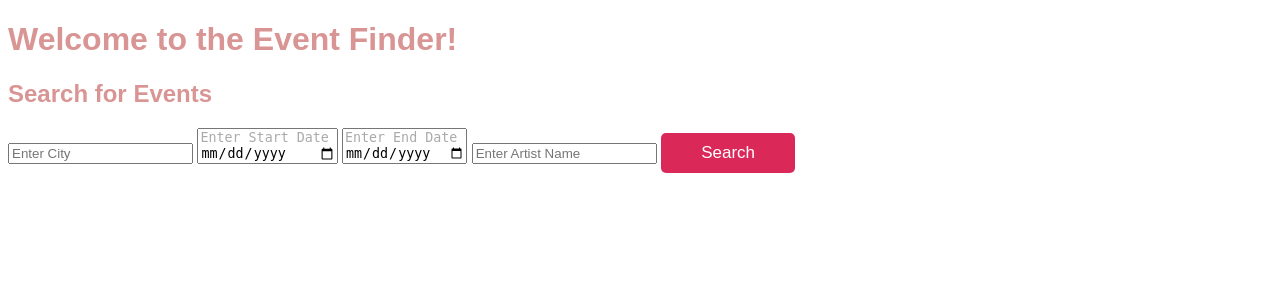
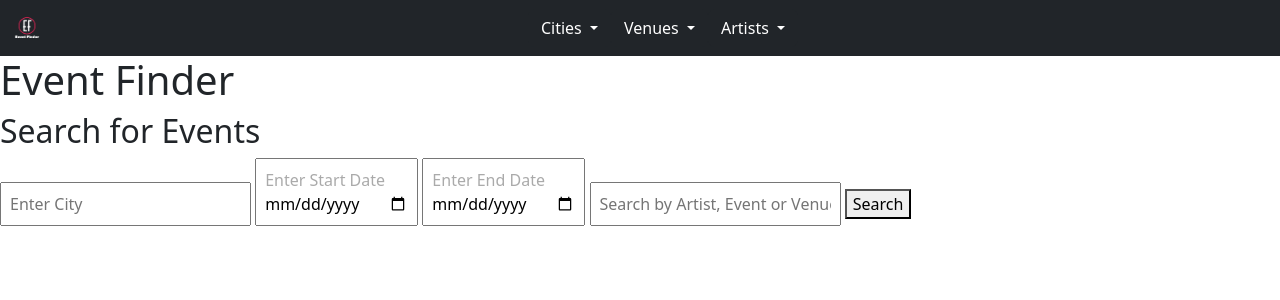
Before and after one commit to Fahad-Ali-Khan-ca/Event-Finder, a Flask app: page / in a window 1280 px wide. Shown: the top 300 px of the page. Run offline with Flask 3, Linux system fonts and the light colour scheme.

Commit message:
added navbar

```diff
--- a/app.py
+++ b/app.py
@@ -1,23 +1,89 @@
-from flask import Flask, render_template, request
+from flask import Flask, render_template, request,redirect,url_for,flash
 import requests
+import json
+import os
+from flask import jsonify
+import cProfile
 
 app = Flask(__name__)
+app.secret_key = b'_5#y2L"F4Q8z\n\xec]/'
+api_key = 'vloAti78R5VU5xlEehviuY4dgV7MWIsj'
+url = f'https://app.ticketmaster.com/discovery/v2/events.json?apikey={api_key}'
 
+
+
+
+
+# ==================== FUNCTIONS ====================
+
+# Ensure start date is before end date
+def validate_form(startdate, enddate):
+    if startdate and enddate:
+        print(startdate)
+        if startdate > enddate:
+            return False
+        else:
+            return True
+    else:
+        return True
+
+# Process raw event data
+def process_event_data(raw_event_data):
+    events = raw_event_data.get('_embedded', {}).get('events', [])
+    processed_events = []
+    for event in events:
+        processed_event = {}
+        processed_event['name'] = event.get('name', '#')
+        processed_event['url'] = event.get('url')
+        processed_event['start_date'] = event.get('dates', {}).get('start', {}).get('localDate', '')
+        processed_event['start_time'] = event.get('dates', {}).get('start', {}).get('localTime', '')
+        processed_event['venue'] = event.get('_embedded', {}).get('venues', [{}])[0].get('name', '')
+        processed_event['city'] = event.get('_embedded', {}).get('venues', [{}])[0].get('city', {}).get('name', '')
+        processed_event['state'] = event.get('_embedded', {}).get('venues', [{}])[0].get('state', {}).get('name', '')
+        processed_event['postal_code'] = event.get('_embedded', {}).get('venues', [{}])[0].get('postalCode', '')
+        processed_event['country'] = event.get('_embedded', {}).get('venues', [{}])[0].get('country', {}).get('name', '')
+        processed_event['timezone'] = event.get('_embedded', {}).get('venues', [{}])[0].get('timezone', '')
+        processed_event['keyword'] = event.get('_embedded', {}).get('attractions', [{}])[0].get('name', '')
+        processed_event['image'] = event.get('images', [{}])[0].get('url', '')
+        if processed_event['url'] != None:
+            processed_events.append(processed_event)
+    return processed_events
+
+#parser function for names  from json files
+def parse_data_json(file):
+    file_path = os.path.join(app.static_folder, 'data', file)
+    with open(file_path) as file:
+        data = json.load(file)
+        list = []
+        for name  in data:
+            list.append(name['name'])
+    return list
+
+#function for request to ticketmaster api
+def request_api(url):
+    response = requests.get(url)
+    if response.status_code == 200:
+        return process_event_data(response.json())
+    else:
+        print(f"API request failed with status code {response.status_code}: {response.text}")
+        return None
+
+#========================================Global Data===============================================================
+cities = []
+venues = []
+artists = []
+cities = parse_data_json('cities.json')
+venues = parse_data_json('venues.json')
+artists = parse_data_json('artists.json')
+
+
+
+# ==================== ROUTES ====================
+
+# return home page with city list and venue list and artist list
 @app.route('/')
 def index():
-    return render_template('index.html')
-
-
-# validate the form and return the results
-def validate_form(startdate, enddate):
-    #check if the user entered a start date and end date
-    if startdate and enddate:
-        #check if the end date is after the start date
-        print(startdate)
-        if startdate > enddate:
-            return render_template('index.html', error='End date should be after start date')
-        else:
-            return True
+    return render_template('index.html', cities=cities, venues=venues, artists=artists)
 
 
 @app.route('/search', methods=['POST','GET'])
@@ -26,26 +92,50 @@ def search():
         city = request.form['city']
         StartDateTime	 =  request.form['startdate']
         EndDateTime = request.form['enddate']
-        Artist = request.form['artist']
-        api_key = 'vloAti78R5VU5xlEehviuY4dgV7MWIsj'  # Replace with your actual API key
-        url = f'https://app.ticketmaster.com/discovery/v2/events.json?apikey={api_key}&city={city}'
+        Keyword = request.form['keyword']
+        api_key = 'vloAti78R5VU5xlEehviuY4dgV7MWIsj'
+        url = f'https://app.ticketmaster.com/discovery/v2/events.json?apikey={api_key}'
+        if city:
+            url += f'&city={city}'
         if StartDateTime:
-            StartDateTime += 'T00:00:00Z'
-            url += f'&startDateTime={StartDateTime}'
+            url += f'&startDateTime={StartDateTime}T00:00:00Z'
         if EndDateTime:
-            EndDateTime += 'T23:59:59Z'
-            url += f'&endDateTime={EndDateTime}'
-        validate_form(StartDateTime, EndDateTime)
-        if Artist:
-            url += f'&keyword={Artist}'
+            url += f'&endDateTime={EndDateTime}T23:59:59Z'
+        if Keyword:
+            url += f'&keyword={Keyword}'
 
-        response = requests.get(url)
-        if response.status_code == 200:
-            print(response.json())
-            events = response.json().get('_embedded', {}).get('events', [])
-            return render_template('results.html', events=events)
+        # Validate form
+        if not validate_form(StartDateTime, EndDateTime):
+            flash("Error: Start date must be before end date.")
+            return redirect(url_for('index'))
+
+        # Request API
+        events = request_api(url)
+        if events:
+            return render_template('results.html', events=events, cities=cities, venues=venues, artists=artists)
         else:
-            return 'Error: Unable to fetch events', 500
+            flash("Error: something went wrong.", "error")
+            return redirect(url_for('index'))
+
+
+@app.route('/Nav/<name>/<id>', methods=['POST','GET'])
+def Nav_city(name, id):
+        url = f'https://app.ticketmaster.com/discovery/v2/events.json?apikey={api_key}'
+        if id != 'city':
+            url += f'&keyword={name}'
+        else:
+            url += f'&city={name}'
+        events = request_api(url)
+        if events:
+            return render_template('results.html', events=events,cities=cities, venues=venues, artists=artists)
+        else:
+            flash("Couldn't get data")  # Flashing an error message
+            return redirect(url_for('index'))
+
 
 if __name__ == '__main__':
+    profiler = cProfile.Profile()
+    profiler.enable()
     app.run(debug=True)
+    profiler.disable()
+    profiler.print_stats(sort='cumulative')
--- a/static/css/main.css
+++ b/static/css/main.css
@@ -7,21 +7,3 @@ input[type="date"]:before {
   input[type="date"]:valid:before {
     content: "";
   }
-
-body {
-    font-family:Arial;
-    color:#d99494;
- }
-
- button{
-	background: none;
-	outline : none;
-	background: #da2859;
-	padding: 10px 40px;
-	font-size: 17px;
-	color: white;
-	border: none;
-	border-radius: 5px;
-	cursor: pointer;
-	margin-bottom: 30px;
-}
--- a/templates/base.html
+++ b/templates/base.html
@@ -1,15 +1,36 @@
-<!DOCTYPE html>
+<!doctype html>
 <html lang="en">
-<head>
-    <meta charset="UTF-8">
-    <meta name="viewport" content="width=device-width, initial-scale=1.0">
+  <head>
+    <meta charset="utf-8">
+    <meta name="viewport" content="width=device-width, initial-scale=1">
+    <title>Event Finder</title>
+    <link href="https://cdn.jsdelivr.net/npm/bootstrap@5.3.2/dist/css/bootstrap.min.css" rel="stylesheet" integrity="sha384-T3c6CoIi6uLrA9TneNEoa7RxnatzjcDSCmG1MXxSR1GAsXEV/Dwwykc2MPK8M2HN" crossorigin="anonymous">
     <link rel="stylesheet" href="{{ url_for('static', filename='css/main.css') }}">
     {% block head %}
     {% endblock %}
-</head>
-<body>
-    {% block body %}
-    {% endblock %}
+  </head>
 
-</body>
+
+  <body>
+    <script src="https://cdn.jsdelivr.net/npm/bootstrap@5.3.2/dist/js/bootstrap.bundle.min.js" integrity="sha384-C6RzsynM9kWDrMNeT87bh95OGNyZPhcTNXj1NW7RuBCsyN/o0jlpcV8Qyq46cDfL" crossorigin="anonymous"></script>
+        <header>
+            {%include 'navbar.html'%}
+            <h1>Event Finder</h1>
+        </header>
+        <script>
+            function redirectTo(name, id) {
+                if(name) {
+                    window.location.href = `/Nav/${name}/${id}`;
+                }
+            }
+        </script>
+        {% for message in get_flashed_messages()%}
+        <div class="alert alert-warning alert-dismissible fade show" role="alert">
+            <strong>{{message}}</strong> You should check in on some of those fields below.
+            <button type="button" class="btn-close" data-bs-dismiss="alert" aria-label="Close"></button>
+          </div>
+        {% endfor %}
+        {% block body %}
+        {% endblock %}
+  </body>
 </html>
--- a/templates/index.html
+++ b/templates/index.html
@@ -4,22 +4,18 @@
 {% endblock %}
 
 {% block body %}
-<h1>Welcome to the Event Finder!</h1>
 <header>
     <h2>Search for Events</h2>
-    {% if error %}
-    <p class="error"><strong>Error:</strong> {{error}}</p>
-    {% endif %}
 </header>
+
 <main>
     <form action="/search" method="POST">
-        <input type="text" id="city" name="city" placeholder="Enter City">
-        <input type="date" placeholder="Enter Start Date" id="startdate" name="startdate">
-        <input type="date" placeholder="Enter End Date" id="enddate" name="enddate">
-        <input type="text" placeholder="Enter Artist Name" id="artist" name="artist">
+        <input class = "p-2 flex-fill" type="text" id="city" name="city" placeholder="Enter City">
+        <input class = "p-2 flex-fill" type="date" placeholder="Enter Start Date" id="startdate" name="startdate">
+        <input class = "p-2 flex-fill" type="date" placeholder="Enter End Date" id="enddate" name="enddate">
+        <input class = "p-2 flex-fill" git type="text" placeholder="Search by Artist, Event or Venue" id="keyword" name="keyword">
         <button>Search</button>
 
     </form>
-
 </main>
 {% endblock %}
--- /dev/null
+++ b/templates/navbar.html
@@ -0,0 +1,51 @@
+<nav class="navbar navbar-expand-lg navbar-dark bg-dark">
+  <div class="container-fluid">
+
+    <!-- Brand/logo -->
+    <a class="navbar-brand d-flex justify-content-start" href="/">
+      <img src="{{ url_for('static', filename='images/logo.png') }}" alt="Logo" style="height: 30px;">
+    </a>
+
+<!-- toggler -->
+    <button class="navbar-toggler" type="button" data-bs-toggle="collapse" data-bs-target="#navbarNavDarkDropdown" aria-controls="navbarNavDarkDropdown" aria-expanded="false" aria-label="Toggle navigation">
+      <span class="navbar-toggler-icon"></span>
+    </button>
+    <div class="collapse navbar-collapse d-flex justify-content-center" id="navbarNavDarkDropdown">
+      <ul class="navbar-nav">
+        <li class="nav-item dropdown">
+          <button class="btn btn-dark dropdown-toggle" data-bs-toggle="dropdown" aria-expanded="false">
+            Cities
+          </button>
+          <ul class="dropdown-menu dropdown-menu-dark">
+            {% for city in cities %}
+              <li><a class= "dropdown-item" href="/Nav/{{city}}/city">{{ city }}</a></li>
+            {% endfor %}
+          </ul>
+        </li>
+
+        <li class="nav-item dropdown">
+          <button class="btn btn-dark dropdown-toggle" data-bs-toggle="dropdown" aria-expanded="false">
+            Venues
+          </button>
+          <ul class="dropdown-menu dropdown-menu-dark">
+            {% for venue in venues %}
+            <li><a class= "dropdown-item" href="/Nav/{{ venue }}/venue">{{ venue }}</a></li>
+            {% endfor %}
+          </ul>
+        </li>
+
+        <li class="nav-item dropdown">
+          <button class="btn btn-dark dropdown-toggle" data-bs-toggle="dropdown" aria-expanded="false">
+            Artists
+          </button>
+          <ul class="dropdown-menu dropdown-menu-dark">
+            {% for artist in artists %}
+            <li><a class= "dropdown-item" href="/Nav/{{ artist }}/artist">{{ artist }}</a></li>
+            {% endfor %}
+          </ul>
+        </li>
+
+      </ul>
+    </div>
+  </div>
+</nav>
```
Also changed, not shown: static/css/custom.css (added, +14 -0 lines), static/data/artists.json (added, +152 -0 lines), static/data/cities.json (added, +102 -0 lines), static/data/venues.json (added, +46 -0 lines), templates/results.html (+12 -21 lines), static/images/favicon.ico (added), static/images/logo.png (added), 4 other files.
